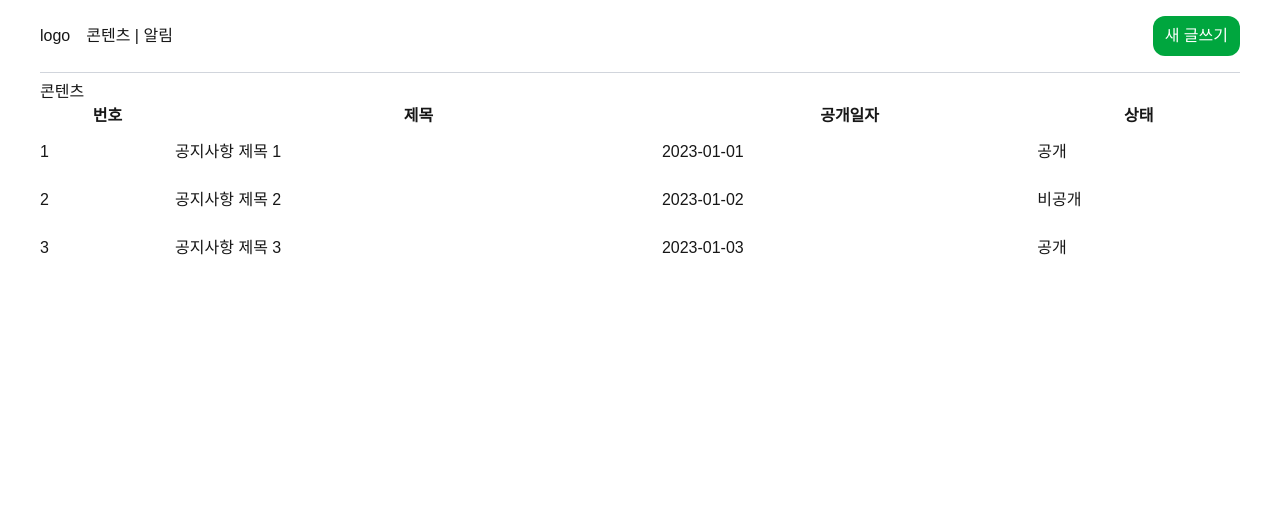
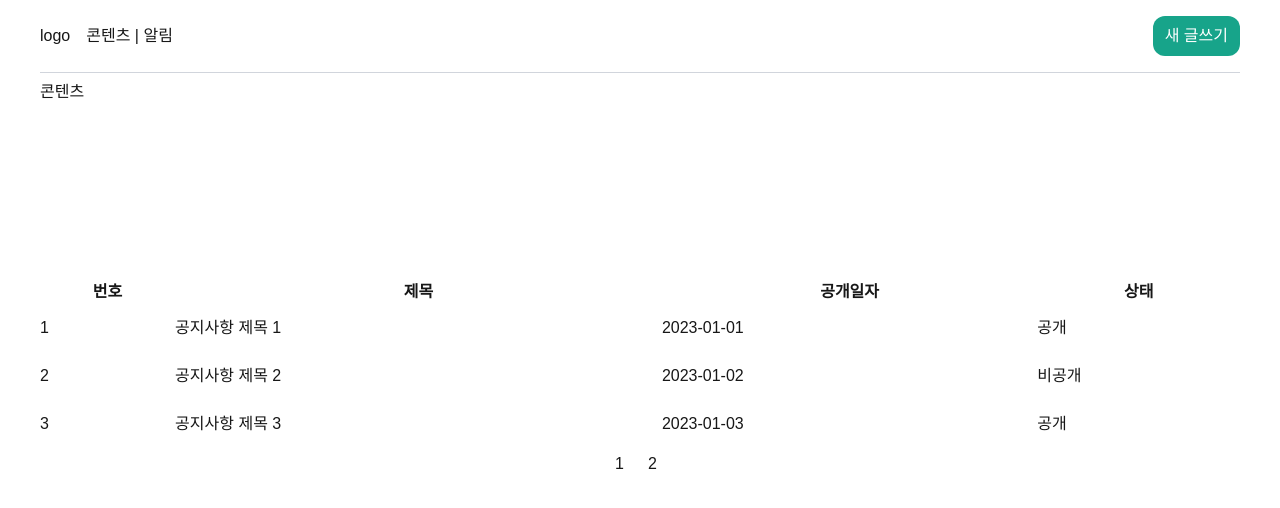
Before and after one commit to tot5s/us-fe-recurit, a Next.js app: page /notice/contents in a window 1280 px wide. Shown: the top 508 px of the page. Built offline with nearby package versions, Linux system fonts and the light colour scheme.

Commit message:
pagenation 구조 추가

```diff
--- a/app/notice/contents/page.tsx
+++ b/app/notice/contents/page.tsx
@@ -1,10 +1,15 @@
 "use client"
 
 import Border from "@/components/common/Border"
+import Pagenation from "@/components/ui/pagenation";
+
 import { useState, useEffect } from "react";
 
 
 export default function Contents() {
+
+    // pagenation 값
+    const [currentPage , setCurrentPage] = useState(1)
 
     const columns = [
         '번호', '제목', '공개일자', '상태'
@@ -16,16 +21,18 @@ export default function Contents() {
         { id: 3, title: '공지사항 제목 3', date: '2023-01-03', status: '공개' }
     ]);
 
-    useEffect(() => {
 
-    }, [])
+    const changePage = (page: number) => {
+        setCurrentPage(page)
+    }
 
     const rowStyles ="h-12"
     return (
         <div>
-            <div>콘텐츠</div>
+            <div className="h-50">콘텐츠</div>
             <div>
                 <Border columns={columns} rows={rows} rowStyle={rowStyles} />
+                <Pagenation totalCount={20} perPage={10} currentPage={currentPage} onPageChange={changePage}/>
             </div>
         </div>
     )
--- a/components/ui/Button.tsx
+++ b/components/ui/Button.tsx
@@ -9,7 +9,7 @@ type ButtonProps = {
 
 export default function Button({text, onClick, disabled}: ButtonProps){
     return (
-        <button onClick={onClick} disabled={disabled} className="bg-green-600 text-white rounded-xl px-3 py-2">
+        <button onClick={onClick} disabled={disabled} className="bg-[#17A48A] text-white rounded-xl px-3 py-2">
         {text}
         </button>
     )
--- /dev/null
+++ b/components/ui/pagenation.tsx
@@ -0,0 +1,45 @@
+"use client"
+
+import { useEffect, useState } from "react";
+
+type PagenationProps = {
+    totalCount: number;
+    perPage: number;
+    currentPage: number;
+    onPageChange: (page: number) => void;
+}
+export default function Pagenation({totalCount, perPage, currentPage, onPageChange}: PagenationProps) {
+
+    const totalPage = Math.ceil(totalCount / perPage);
+    const [total, setTotal] = useState<number[]>([])
+    const current = currentPage
+
+    // useEffect가 로컬에서 두번 호출되는 이슈 발생
+    // codex에 그 이유와 방지 할수 있는 방법 제안 요청
+
+    useEffect(() => {
+        setTotal(Array.from({length: totalPage}, (_, i) => i + 1))
+    }, [totalPage])
+
+    return (
+        <div className="w-full">
+            {totalCount > 0 && (
+                <div className="flex items-center justify-center gap-2">
+                    {
+                        total.map((page, idx) => {
+                            return (
+                                <button key={`page_${idx}`} onClick={() => {
+                                    onPageChange(page)
+                                }} className="px-2 py-1 cursor-pointer">{page}</button>
+                            )
+                        })
+                    }
+                    <div>
+
+                    </div>
+                </div>
+            )
+            }
+        </div>
+    )
+}
```
